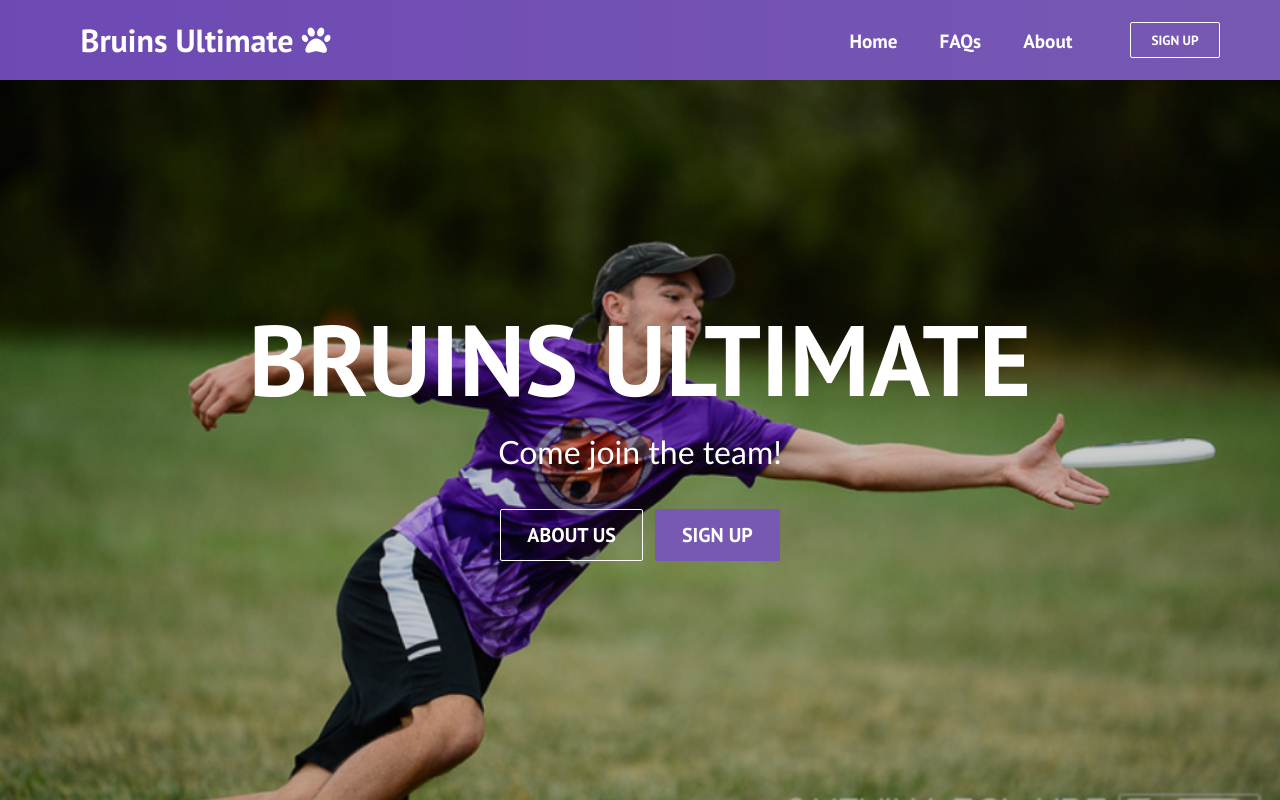
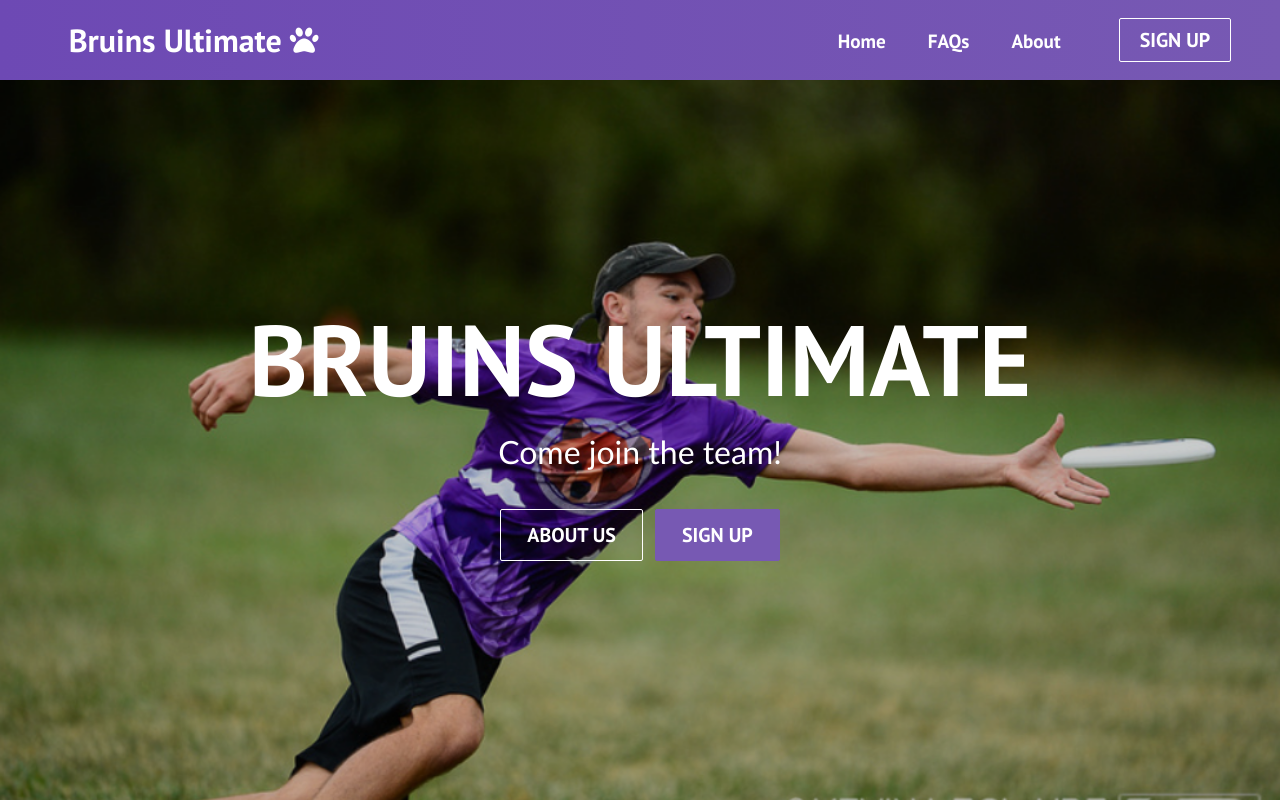
Before and after one commit to jacob-shade/bruins-ultimate, a React (Create React App) app: page / in a window 1280 px wide. Shown: the top 800 px of the page. Built offline with nearby package versions, Linux system fonts and the light colour scheme.

Commit message:
Fix Navbar Sign Up button

```diff
--- a/src/components/Navbar.js
+++ b/src/components/Navbar.js
@@ -1,7 +1,7 @@
 import React, { useState, useEffect } from "react";
 import { Link } from "react-router-dom";
 import { Button } from "./Button";
-import './Navbar.css';
+import "./Navbar.css";
 
 function Navbar() {
   const [click, setClick] = useState(false);
@@ -11,7 +11,7 @@ function Navbar() {
   const closeMobileMenu = () => setClick(false);
 
   const showButton = () => {
-    if(window.innerWidth <= 960) {
+    if (window.innerWidth <= 960) {
       setButton(false);
     } else {
       setButton(true);
@@ -22,7 +22,7 @@ function Navbar() {
     showButton();
   }, []);
 
-  window.addEventListener('resize', showButton);
+  window.addEventListener("resize", showButton);
 
   return (
     <>
@@ -60,7 +60,15 @@ function Navbar() {
               </Link>
             </li>
           </ul>
-          {button && <Button buttonStyle='btn--outline'>SIGN UP</Button>}
+          {button && (
+            <Button
+              linkTo="/sign-up"
+              buttonStyle="btn--outline"
+              buttonSize="btn--medium"
+            >
+              SIGN UP
+            </Button>
+          )}
         </div>
       </nav>
     </>
```
